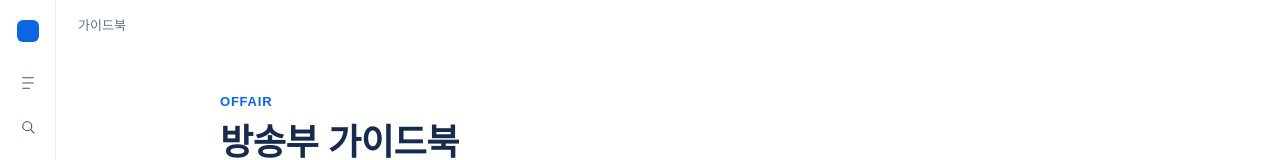
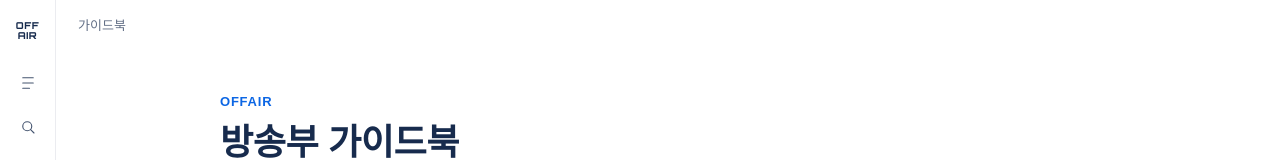
Before and after one commit to Broadcasting-System/OFFAIR-V2, a Next.js app: page / in a window 1280 px wide. Shown: the top 160 px of the page. Built offline with nearby package versions, Linux system fonts and the light colour scheme; a web font is replaced by a local one.

Commit message:
fix :: 예전 OFFAIR 글자 로고(Orbitron) 다시 쓰기 — 파란 네모 대신, 레일은 OFF/AIR 두 줄, 색은 테마 글자색

```diff
--- a/components/logo.tsx
+++ b/components/logo.tsx
@@ -1,31 +1,46 @@
 import Link from "next/link";
+import localFont from "next/font/local";
 
-/** OFFAIR 로고: 파란 둥근 네모 + (선택) 글자. */
+// 예전 가이드북부터 쓰던 OFFAIR 글자 로고 (Orbitron). 색은 테마 글자색을 따른다.
+const orbitron = localFont({
+  src: "../app/fonts/Orbitron.ttf",
+  weight: "400 900",
+  display: "swap",
+});
+
+/** OFFAIR 로고: Orbitron 글자 + (선택) 영문 부제. */
 export function Logo({
-  withWordmark = true,
+  withTagline = false,
   className = "",
 }: {
-  withWordmark?: boolean;
+  withTagline?: boolean;
   className?: string;
 }) {
   return (
     <Link
       href="/"
       aria-label="OFFAIR 홈"
-      className={`inline-flex items-center gap-2 rounded-md text-[15px] font-extrabold tracking-[0.06em] text-fg ${className}`}
+      className={`${orbitron.className} inline-flex flex-col rounded-md leading-none text-fg ${className}`}
     >
-      <LogoMark />
-      {withWordmark && <span>OFFAIR</span>}
+      <span className="text-[17px] font-extrabold tracking-[0.06em]">OFFAIR</span>
+      {withTagline && (
+        <span className="mt-1 text-[0.55rem] font-medium uppercase tracking-[0.32em] text-fg-faint">
+          BSSM Broadcast Guide Book
+        </span>
+      )}
     </Link>
   );
 }
 
-export function LogoMark({ size = 22 }: { size?: number }) {
+/** 좁은 자리(왼쪽 레일)용: 같은 글자 로고를 OFF / AIR 두 줄로. */
+export function LogoMark() {
   return (
     <span
       aria-hidden
-      className="inline-block flex-none rounded-[6px] bg-accent"
-      style={{ width: size, height: size }}
-    />
+      className={`${orbitron.className} flex flex-col items-center text-[9.5px] font-extrabold leading-[1.05] tracking-[0.06em] text-fg`}
+    >
+      <span>OFF</span>
+      <span>AIR</span>
+    </span>
   );
 }
```
Also changed, not shown: app/fonts/Orbitron.ttf (added).
